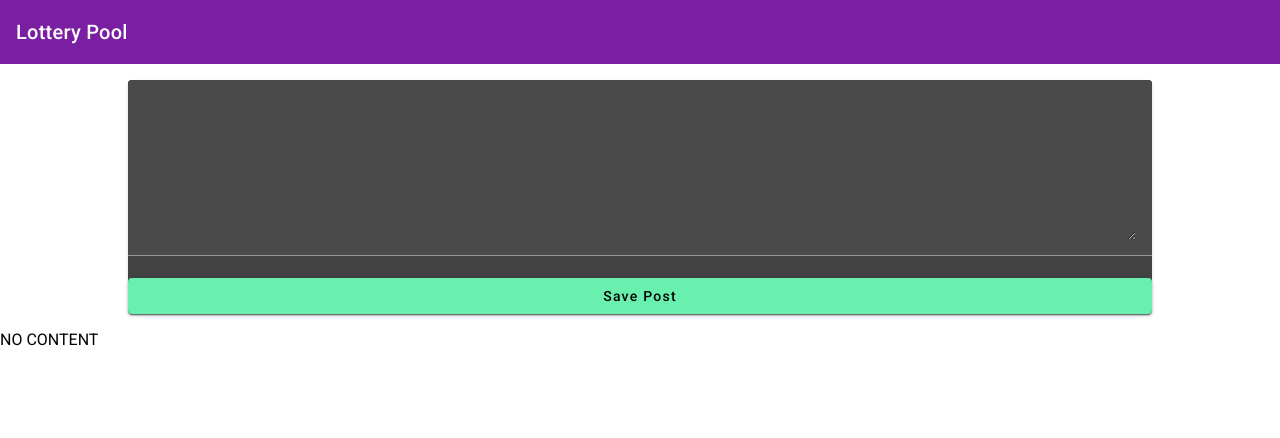
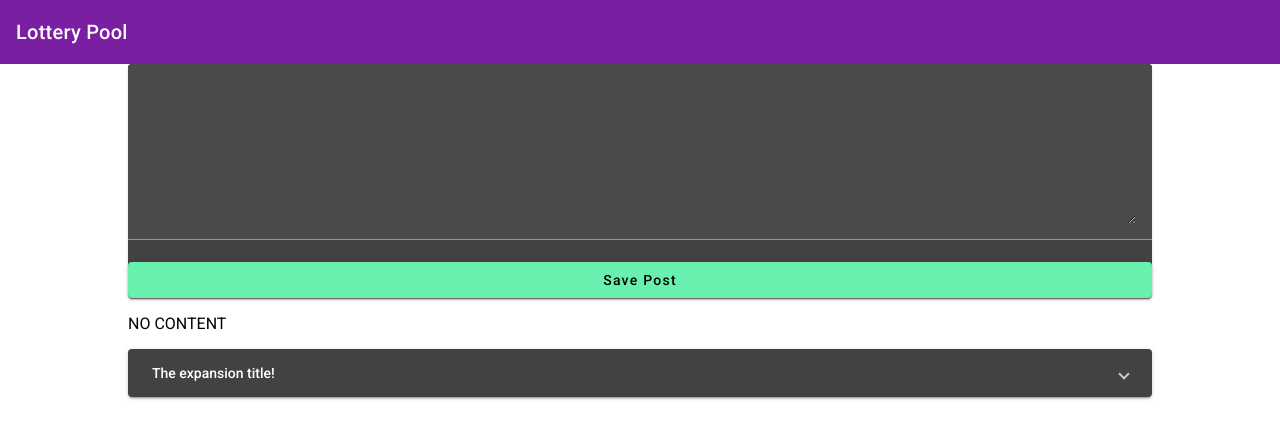
Before and after one commit to Truper63/blog-mean, an Angular app: page / in a window 1280 px wide. Shown: the top 438 px of the page. Built offline with nearby package versions, Linux system fonts and the light colour scheme.

Commit message:
2.22 Outputting posts

```diff
--- a/src/app/app.component.css
+++ b/src/app/app.component.css
@@ -1,3 +1,5 @@
 main {
   margin-top: 1rem;
+  width: 80%;
+  margin: auto;
 }
--- a/src/app/app.component.html
+++ b/src/app/app.component.html
@@ -1,4 +1,5 @@
 <app-header></app-header>
 <main>
   <app-post-create></app-post-create>
+  <app-post-list></app-post-list>
 </main>
--- a/src/app/posts/post-create/post-create.component.css
+++ b/src/app/posts/post-create/post-create.component.css
@@ -1,8 +1,3 @@
-mat-card {
-  width: 80%;
-  margin: auto;
-}
-
 mat-form-field,
 textarea {
   width: 100%;
--- /dev/null
+++ b/src/app/posts/post-list/post-list.component.css
@@ -0,0 +1,4 @@
+:host {
+  display: block;
+  margin-top: 1rem;
+}
--- /dev/null
+++ b/src/app/posts/post-list/post-list.component.html
@@ -0,0 +1,8 @@
+<mat-accordion>
+  <mat-expansion-panel>
+    <mat-expansion-panel-header
+      >The expansion title!</mat-expansion-panel-header
+    >
+    <p>I'm in an expansion panel</p>
+  </mat-expansion-panel>
+</mat-accordion>
--- /dev/null
+++ b/src/app/posts/post-list/post-list.component.ts
@@ -0,0 +1,14 @@
+import { Component } from '@angular/core';
+
+@Component({
+  selector: 'app-post-list',
+  templateUrl: './post-list.component.html',
+  styleUrls: ['./post-list.component.css'],
+})
+export class PostListComponent {
+  posts = [
+    { title: 'First Post', content: 'This is the first post' },
+    { title: 'Second Post', content: 'This is the second post' },
+    { title: 'Third Post', content: 'This is the third post' },
+  ];
+}
```
Also changed, not shown: src/app/app.module.ts (+10 -2 lines).
